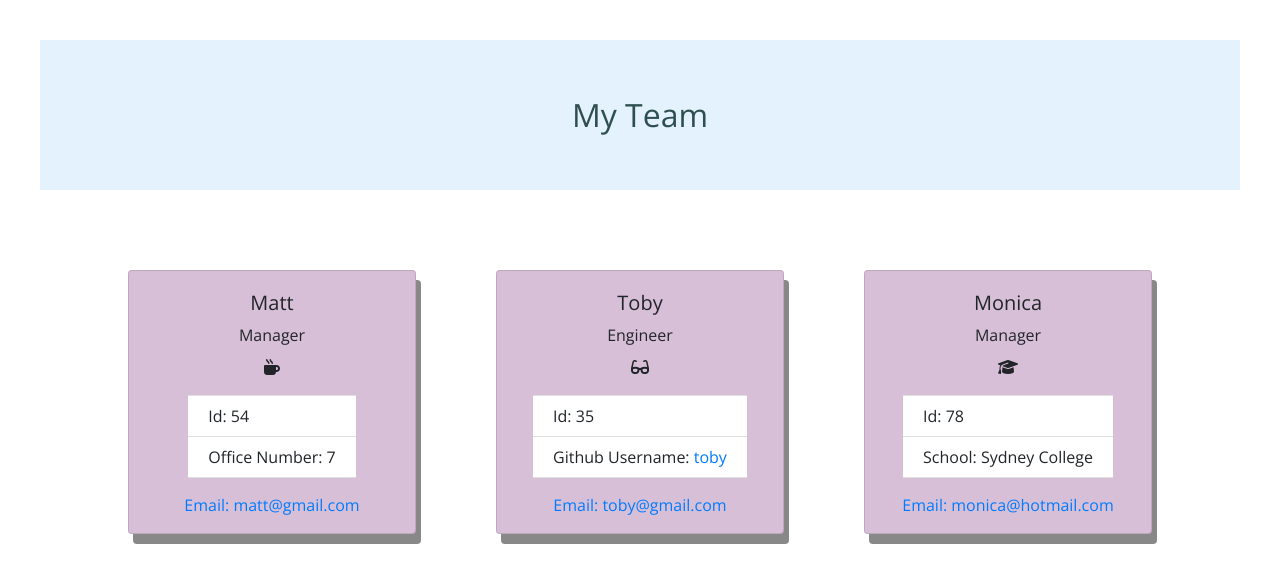
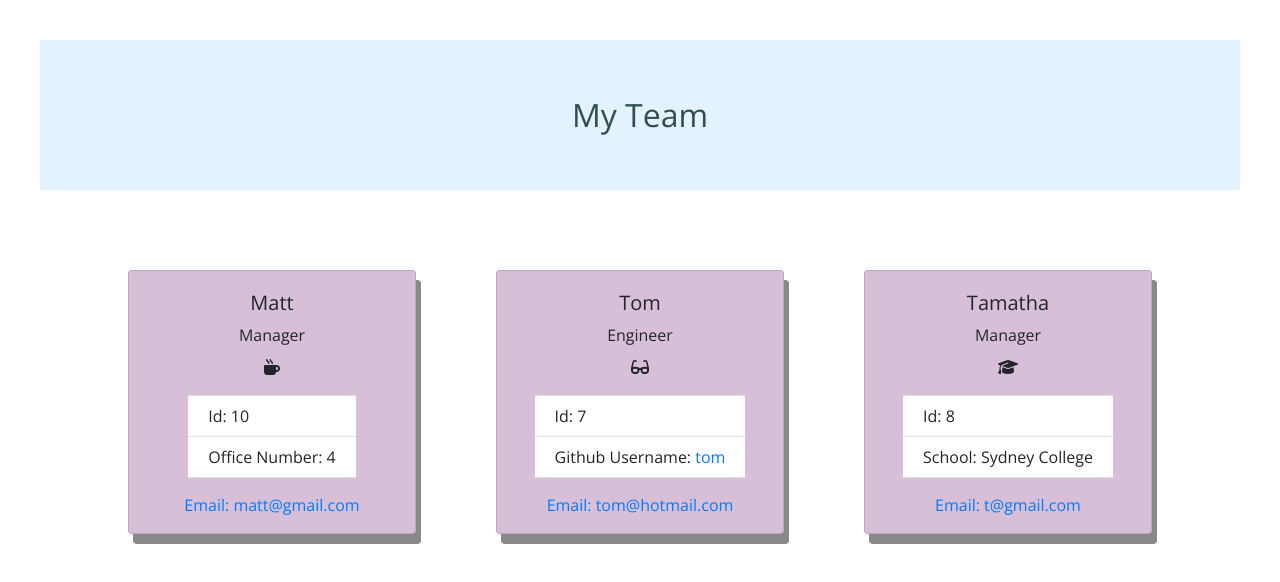
Before and after one commit to ElsieMay/08_Homework_Team_Profile_Generator, a website: page src/index.html in a window 1280 px wide. Drawn offline with nearby package versions, Linux system fonts and the light colour scheme.

```diff
--- a/src/index.html
+++ b/src/index.html
@@ -25,8 +25,8 @@
 					<i class="fa-solid fa-mug-hot"></i>
 				</div>
 				<ul class="list-group list-group-flush">
-					<li class="list-group-item">Id: 54</li>
-                    <li class="list-group-item">Office Number: 7</li>
+					<li class="list-group-item">Id: 10</li>
+                    <li class="list-group-item">Office Number: 4</li>
 				</ul>
 				<div class="card-body">
 					<a href="#" class="card-link">Email: <a href="mailto:matt@gmail.com">matt@gmail.com</a>
@@ -35,31 +35,31 @@
 		<section class="cards">
 		<div class="card" style="width: 18rem">
 				<div class="card-body">
-					<h5 class="card-title">Toby</h5>
+					<h5 class="card-title">Tom</h5>
 					<p class="card-text">Engineer</p>
 					<i class="fa-solid fa-glasses"></i>
 				</div>
 				<ul class="list-group list-group-flush">
-					<li class="list-group-item">Id: 35</li>
-					<li class="list-group-item">Github Username: <a href="https://github.com/toby">toby</li>
+					<li class="list-group-item">Id: 7</li>
+					<li class="list-group-item">Github Username: <a href="https://github.com/tom">tom</li>
 				</ul>
 				<div class="card-body">
-					<a href="#" class="card-link">Email: <a href="mailto:toby@gmail.com">toby@gmail.com</a>
+					<a href="#" class="card-link">Email: <a href="mailto:tom@hotmail.com">tom@hotmail.com</a>
 				</div>
 			</div>
 		<section class="cards">
 		<div class="card" style="width: 18rem">
 				<div class="card-body">
-					<h5 class="card-title">Monica</h5>
+					<h5 class="card-title">Tamatha</h5>
 					<p class="card-text">Manager</p>
                     <i class="fa-solid fa-graduation-cap"></i>
 				</div>
 				<ul class="list-group list-group-flush">
-					<li class="list-group-item">Id: 78</li>
+					<li class="list-group-item">Id: 8</li>
                     <li class="list-group-item">School: Sydney College</li>
 				</ul>
 				<div class="card-body">
-					<a href="#" class="card-link">Email: <a href="mailto:monica@hotmail.com">monica@hotmail.com</a>
+					<a href="#" class="card-link">Email: <a href="mailto:t@gmail.com">t@gmail.com</a>
 				</div>
 			</div>
 	</body>
```
Also changed, not shown: README.md.
